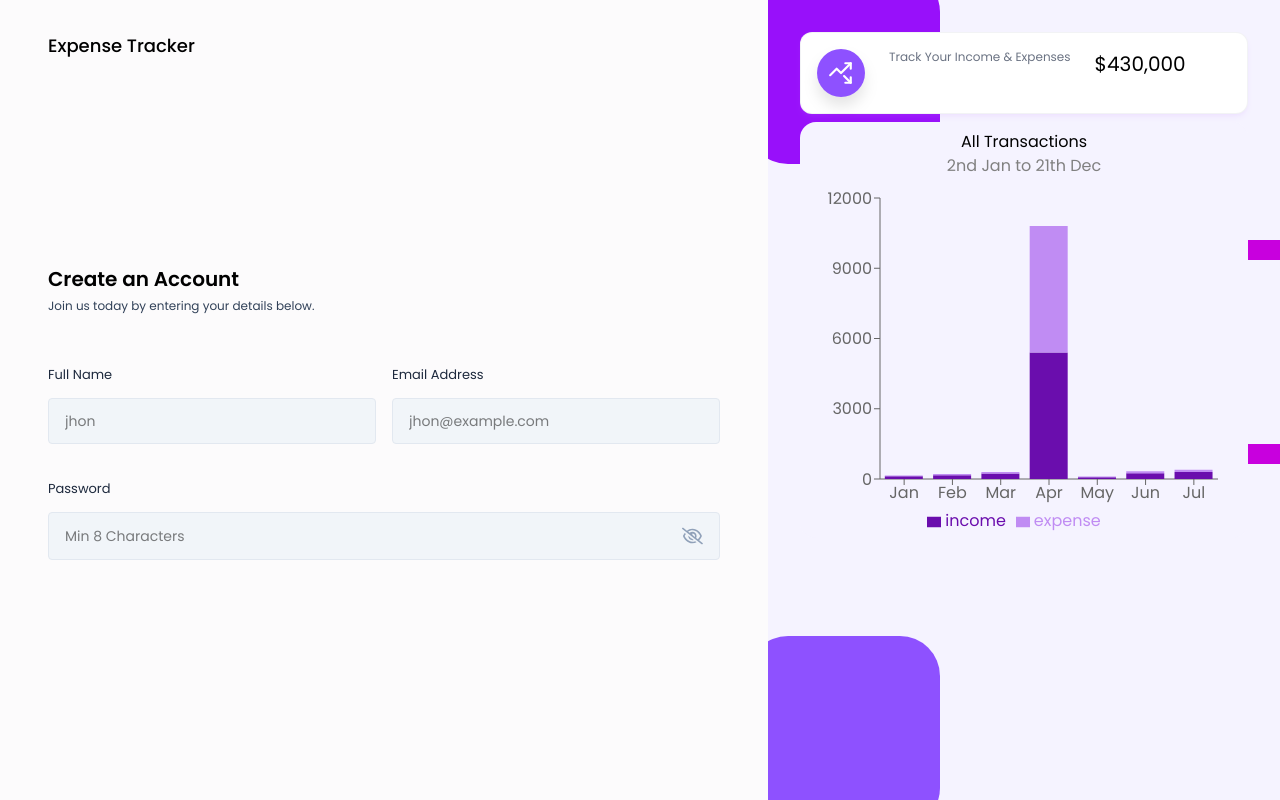
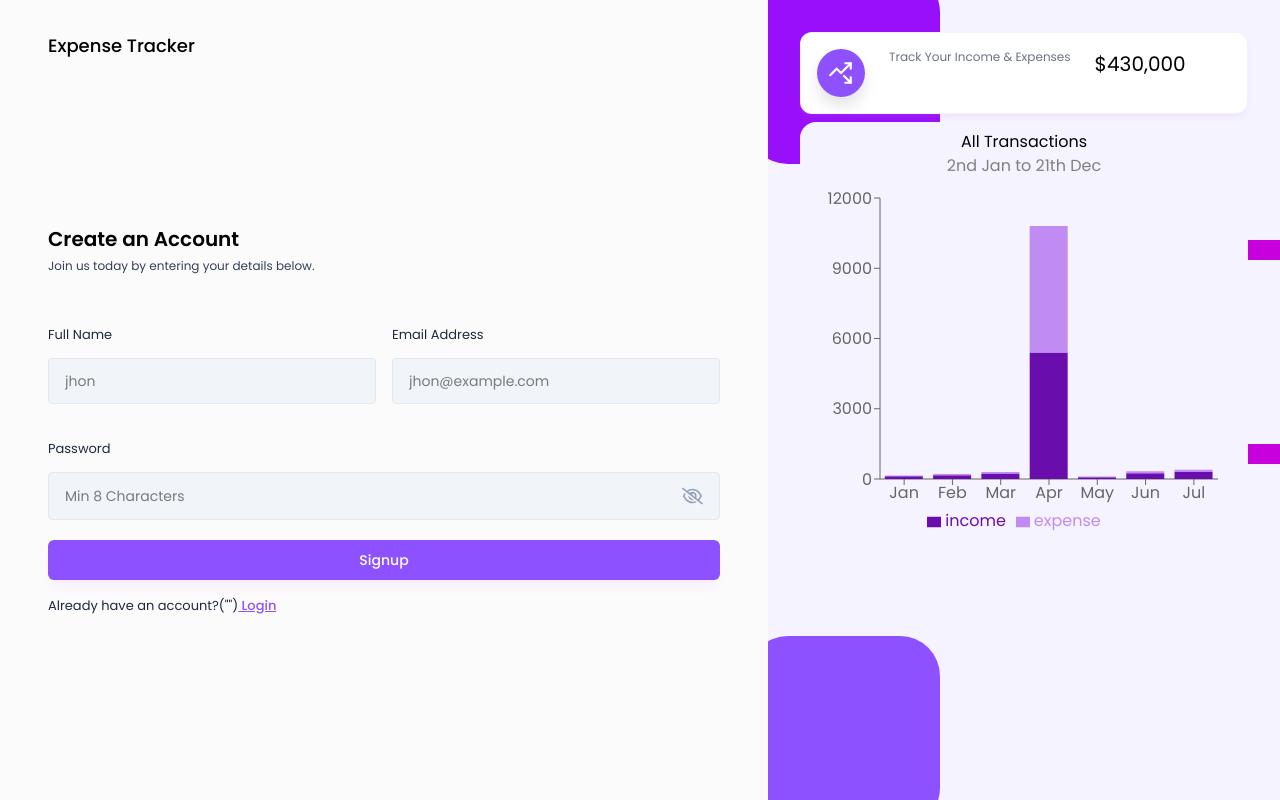
Before and after one commit to SushantBandhani/React_Projects, a React (Vite) app in the folder Expense Tracker/frontend/: page /signUp in a window 1280 px wide. Built offline with nearby package versions, Linux system fonts and the light colour scheme.

Commit message:
Updated the login page and added upload profile photo feature in Signup

```diff
--- a/Expense Tracker/frontend/src/pages/Auth/Login.jsx
+++ b/Expense Tracker/frontend/src/pages/Auth/Login.jsx
@@ -56,8 +56,9 @@ const handleLogin=async(e)=>{
                 {error&&<p className="text-red-500 text-xs pb-2.5">{error}</p>}
                 <button type="submit" className="btn-primary">LOGIN</button>
 
-                <p className="text-[13px] text-slate-800 mt-3"> Dont have an account?("")</p>
-                <Link className="font-medium text-primary underline" to="/signup">Signup</Link>
+                <p className="text-[13px] text-slate-800 mt-3"> Dont have an account?("")
+                <Link className="font-medium text-violet-500 underline" to="/signup"> Signup</Link>
+                </p>
             </form>
 
             </div>
--- a/Expense Tracker/frontend/src/pages/Auth/Signup.jsx
+++ b/Expense Tracker/frontend/src/pages/Auth/Signup.jsx
@@ -16,7 +16,23 @@ const Signup=()=>{
     const navigate=useNavigate();
 
     const handleSignUp=async(e)=>{
+        e.preventDefault();
+        let profileImageUrl="";
+        if(!fullName){
+            setError("Please enter your name");
+        }
+        if(!validateEmail(email)){
+            setError("Please enter a valid email address");
+            return
+        }
+        if(!password){
+            setError("Please enter the password");
+            return
+        }
 
+        setError("")
+
+        // Signup API Call
     }
 
     return (
@@ -59,6 +75,12 @@ const Signup=()=>{
                 ></Input>
                 </div>
         </div>
+        {error&&<p className="text-red-500 text-xs pb-2.5">{error}</p>}
+                <button type="submit" className="btn-primary">Signup</button>
+
+                <p className="text-[13px] text-slate-800 mt-3"> Already have an account?("")
+                <Link className="font-medium text-violet-500 underline" to="/login"> Login</Link>
+                </p>
         </form>
             </div>
         </AuthLayout>
```
